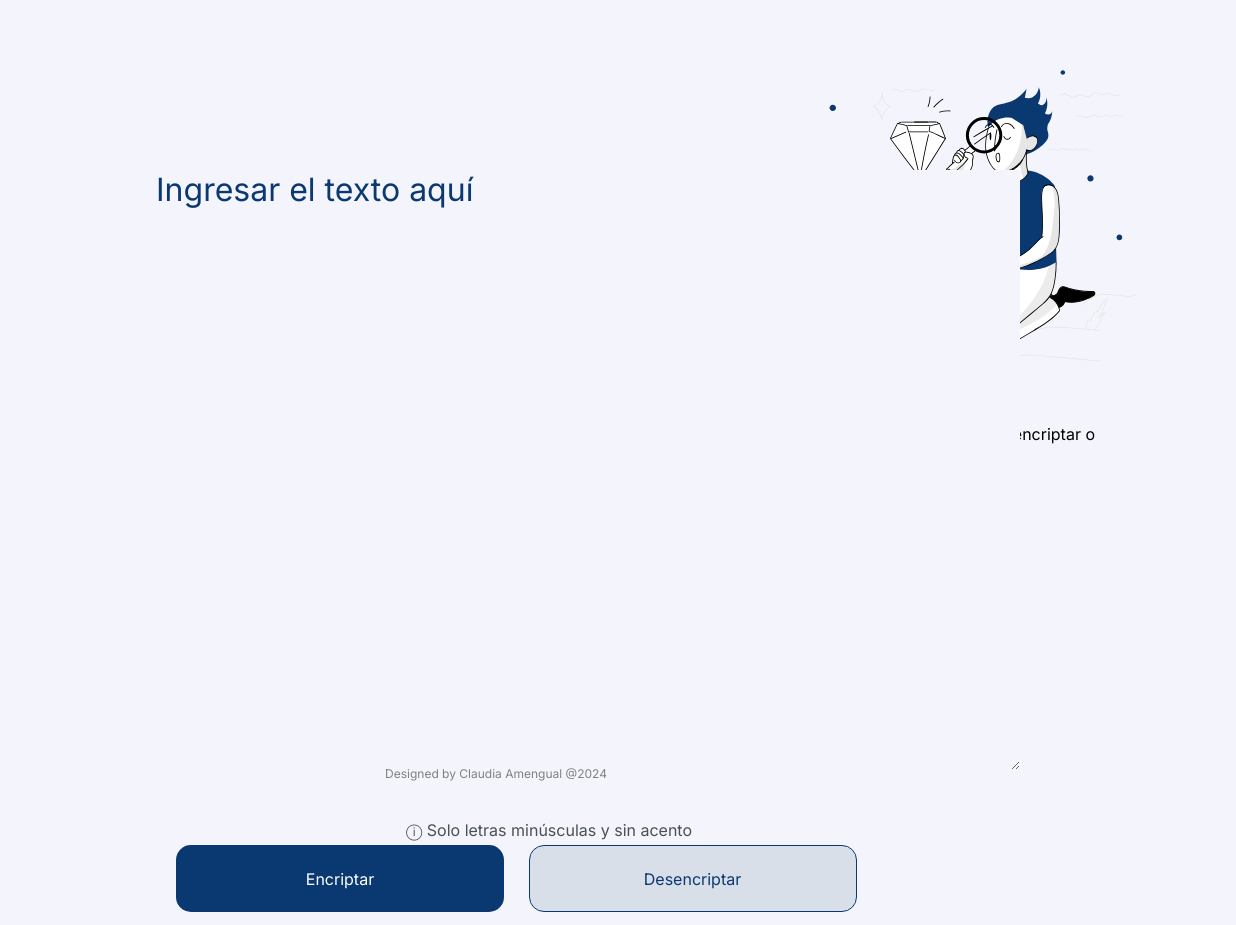
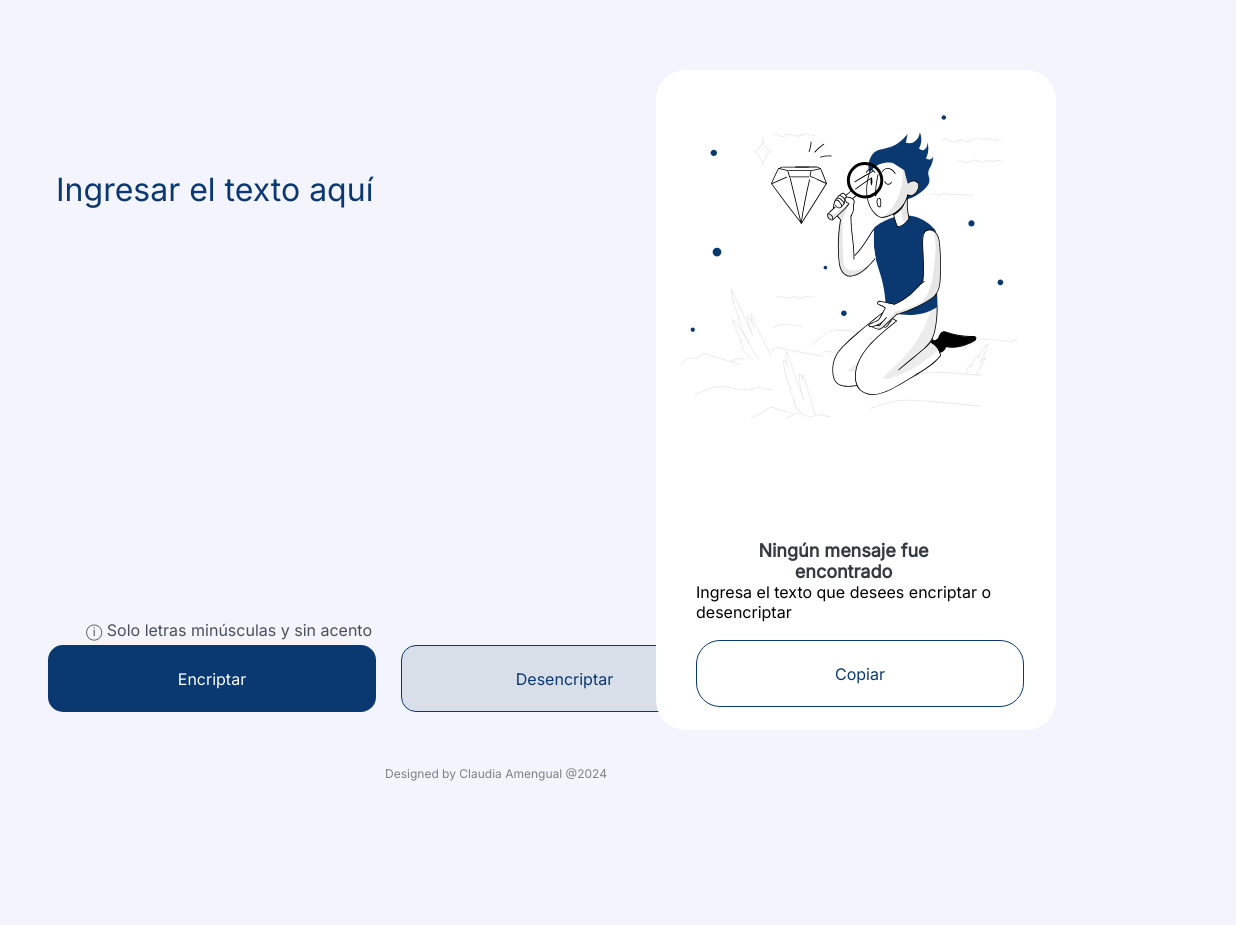
Before and after one commit to ClauTati/Desaf-o-Alura, a plain HTML site: page index.html in a window 1280 px wide. Shown: the full height of the page, 144-1380 px from the left, 1236 px wide, since content can reach past the window. After the commit the page ends 800 px from the top, so only its background shows below. Drawn offline with Linux system fonts and the light colour scheme.

Commit message:
Cambios de estilo

```diff
--- a/style.css
+++ b/style.css
@@ -25,7 +25,7 @@ main{
 }
 .containerTexto{
     position: absolute;
-    left: 200px;
+    left: 100px;
     top: 100px;
     padding-left: 100px;
     width: 1080px;
@@ -34,7 +34,7 @@ main{
 
 .cajatexto{
     width: 80%;
-    height: 100%;
+    height: 30%;
     border: none;
     background-color: #f4f4fc;
     cursor: pointer;
@@ -49,16 +49,16 @@ main{
 
 .texto{
     position: absolute;
-    top: 750px;
-    left: 550px;
+    top: 550px;
+    left: 230px;
     display: flex;
     color: #495057;
 }
 .containerBtn{
     position: absolute;
-    top: 760px;
+    top: 560px;
     height: 80px;
-    padding-left: 25%;
+    padding-left: 15%;
     padding-top:15px;
 }
 
@@ -89,6 +89,76 @@ main{
     cursor: pointer;
 }
 
+.caja2{
+    display: block;
+    position: relative;
+    width: 400px;
+    height: 660px;
+    right: 80px;
+    padding-right: 15px;
+    background-color: #ffffff;
+    border-radius: 30px;
+    box-sizing: border-box;
+   /*
+
+    box-shadow: 0px 24px 32px -8px rgba(0, 0, 0, 0.50);*/
+}
+
+.containerMuneco{
+    position: absolute;
+    left: 25px;
+    top: 40px;
+    box-sizing: border-box;
+    padding-top: 5px;
+}
+
+.containerParrafo{
+    position: absolute;
+    box-sizing: border-box;
+    top: 470px;
+    left: 40px;
+}
+
+.containerParrafo h3{
+    font-size: 18px;
+    font-weight: 600;
+    font-family: 'Inter', sans-serif;
+    text-align: center;
+    color: #343A40;
+}
+
+.contenedor-parrafo p{
+    font-family: 'Inter', sans-serif;
+    font-weight: 200;
+    font-size: 10px;
+    text-align: center;
+    color: #495057;
+    padding-top: 20px;
+}
+.contenedorCopiar{
+    display: flex;
+    position: absolute;
+    bottom: 400px;
+    top: 700px;
+    background-color: aqua;
+    padding-left: 40px;
+}
+.btnCopiar{
+    width: 328px;
+    height: 67px;
+    border-radius: 24px;
+    background-color: #ffffff;
+    color: #0A3871;
+    font-size: 16px;
+    font-weight: 400;
+    font-family: 'Inter', sans-serif;
+    border: 1px solid #0A3871;
+    cursor: pointer;
+    position: relative;
+    top: 570px;
+    right: -40px;
+}
+
 
 
 
```
